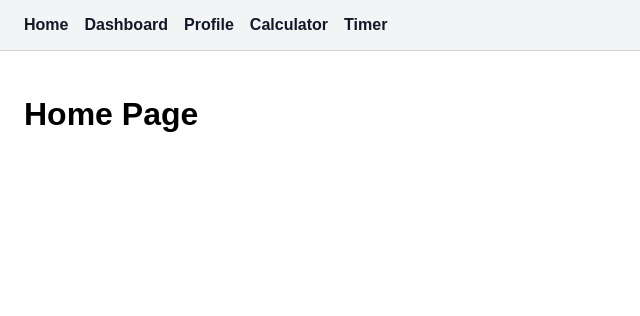
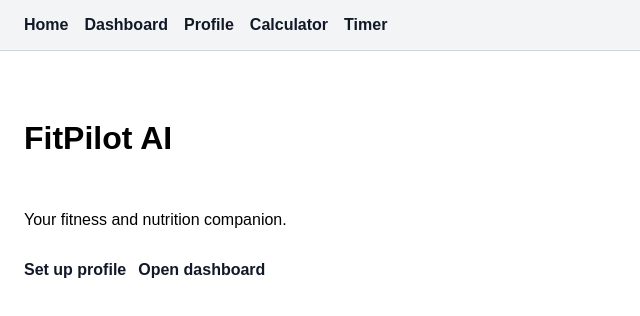
Before and after one commit to VladProtsyshyn/fitpilot-ai, a React (Vite) app: page / in a window 1280 px wide. Shown: the top 316 px of the page, without its empty margins (0-640 px from the left). Built offline with nearby package versions, Linux system fonts and the light colour scheme.

Commit message:
style: improve home page layout

```diff
--- /dev/null
+++ b/src/pages/HomePage/HomePage.css
@@ -0,0 +1,11 @@
+.home-page {
+    display: flex;
+    flex-direction: column;
+    gap: 16px;
+    padding-top: 24px;
+}
+
+.home-actions {
+    display: flex;
+    gap: 12px;
+}
--- a/src/pages/HomePage/HomePage.jsx
+++ b/src/pages/HomePage/HomePage.jsx
@@ -1,5 +1,18 @@
+import { Link } from 'react-router-dom';
+import './HomePage.css';
+
 function HomePage() {
-    return <h1>Home Page</h1>;
+    return (
+        <div className="home-page">
+            <h1>FitPilot AI</h1>
+            <p>Your fitness and nutrition companion.</p>
+
+            <div className="home-actions">
+                <Link to="/profile">Set up profile</Link>
+                <Link to="/dashboard">Open dashboard</Link>
+            </div>
+        </div>
+    );
 }
 
 export default HomePage;
```
